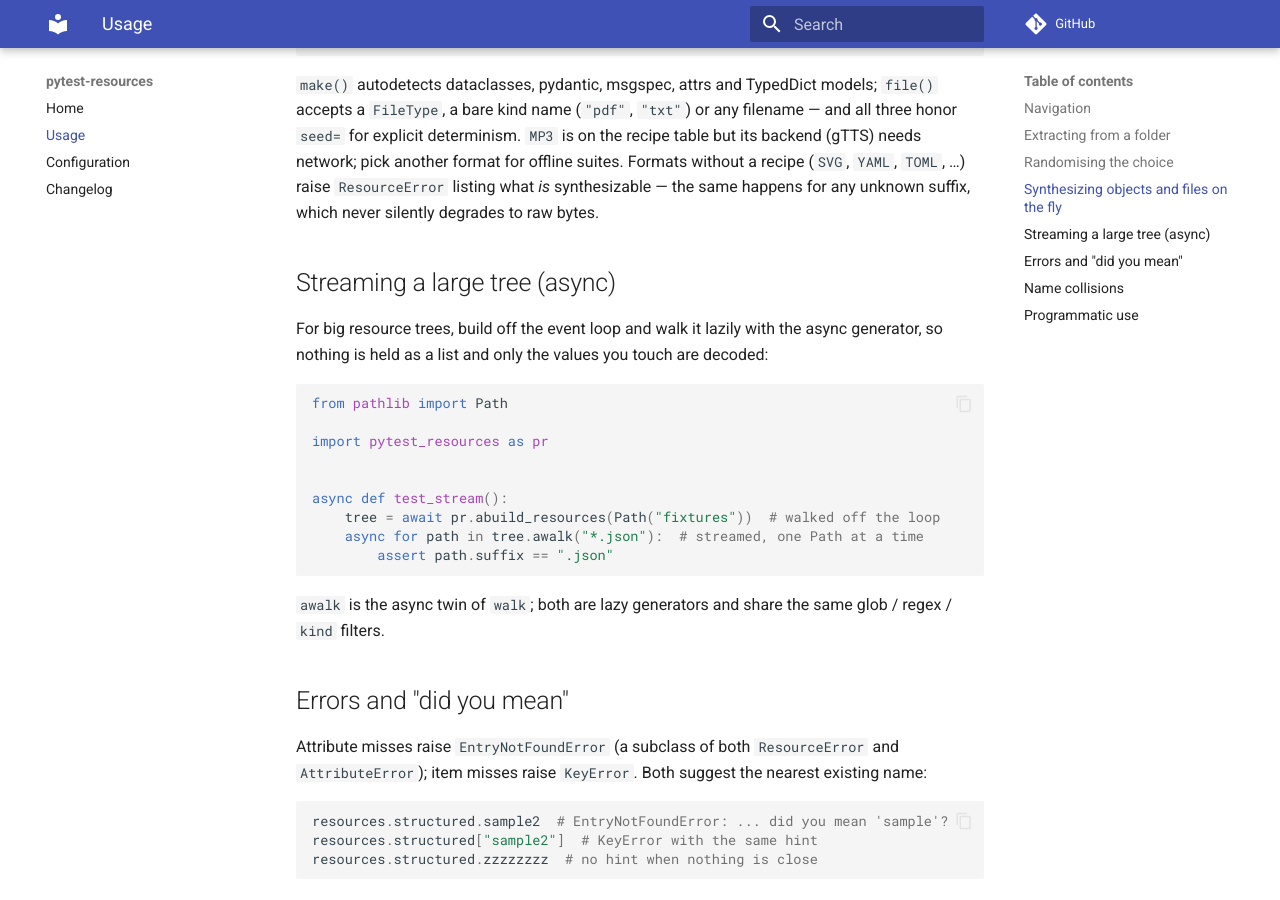
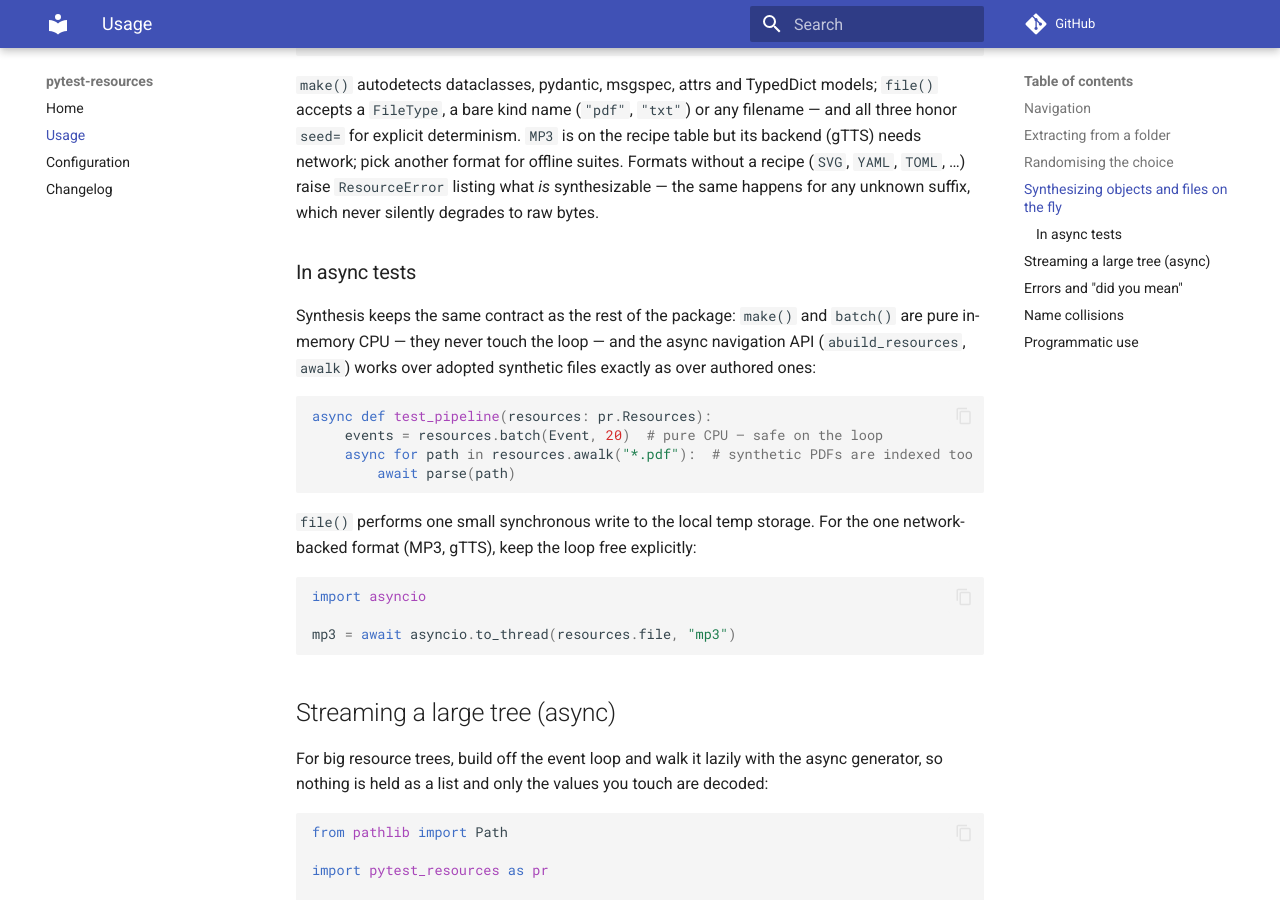
Before and after one commit to damvolkov/pytest-resources, an MkDocs documentation site: the page built from docs/usage.md, in a window 1280 px wide and 900 px high, scrolled down 3023 px. Built offline with MkDocs 1.6.1 and Material for MkDocs 9.7.7, drawn with Linux system fonts in a browser that asks for light colours; comment, search, counter and statistics services are not loaded.

Commit message:
docs: cover synthesis end-to-end incl. async testing across README and site

````diff
--- a/docs/usage.md
+++ b/docs/usage.md
@@ -135,6 +135,29 @@ backend (gTTS) needs network; pick another format for offline suites. Formats wi
 recipe (`SVG`, `YAML`, `TOML`, …) raise `ResourceError` listing what *is* synthesizable —
 the same happens for any unknown suffix, which never silently degrades to raw bytes.
 
+### In async tests
+
+Synthesis keeps the same contract as the rest of the package: `make()` and `batch()` are
+pure in-memory CPU — they never touch the loop — and the async navigation API
+(`abuild_resources`, `awalk`) works over adopted synthetic files exactly as over authored
+ones:
+
+```python
+async def test_pipeline(resources: pr.Resources):
+    events = resources.batch(Event, 20)  # pure CPU — safe on the loop
+    async for path in resources.awalk("*.pdf"):  # synthetic PDFs are indexed too
+        await parse(path)
+```
+
+`file()` performs one small synchronous write to the local temp storage. For the one
+network-backed format (MP3, gTTS), keep the loop free explicitly:
+
+```python
+import asyncio
+
+mp3 = await asyncio.to_thread(resources.file, "mp3")
+```
+
 ## Streaming a large tree (async)
 
 For big resource trees, build off the event loop and walk it lazily with the async
````
Also changed, not shown: README.md (+15 -3 lines), docs/configuration.md (+5 -3 lines), docs/index.md (+9 -2 lines).
